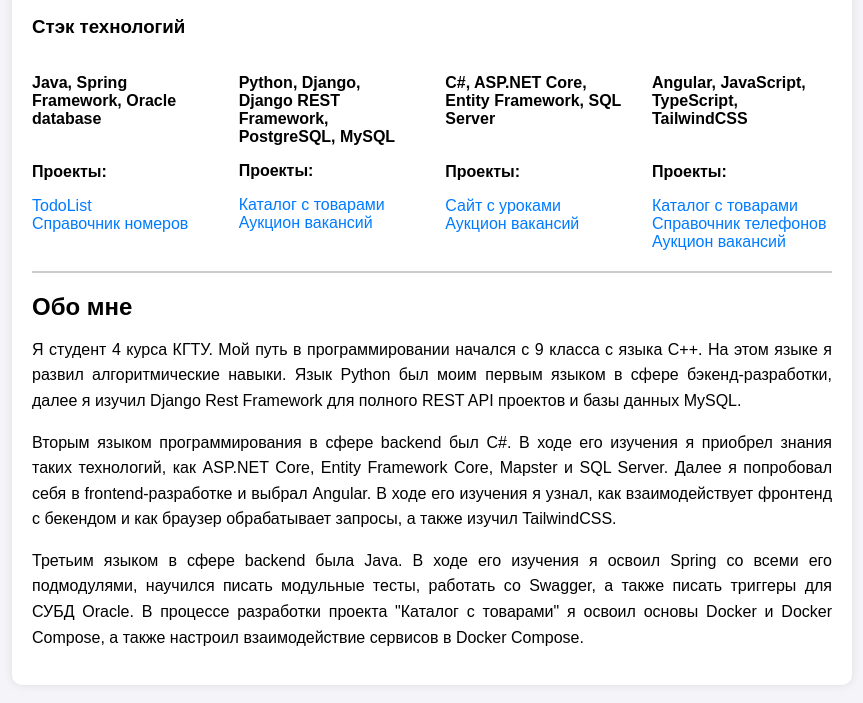
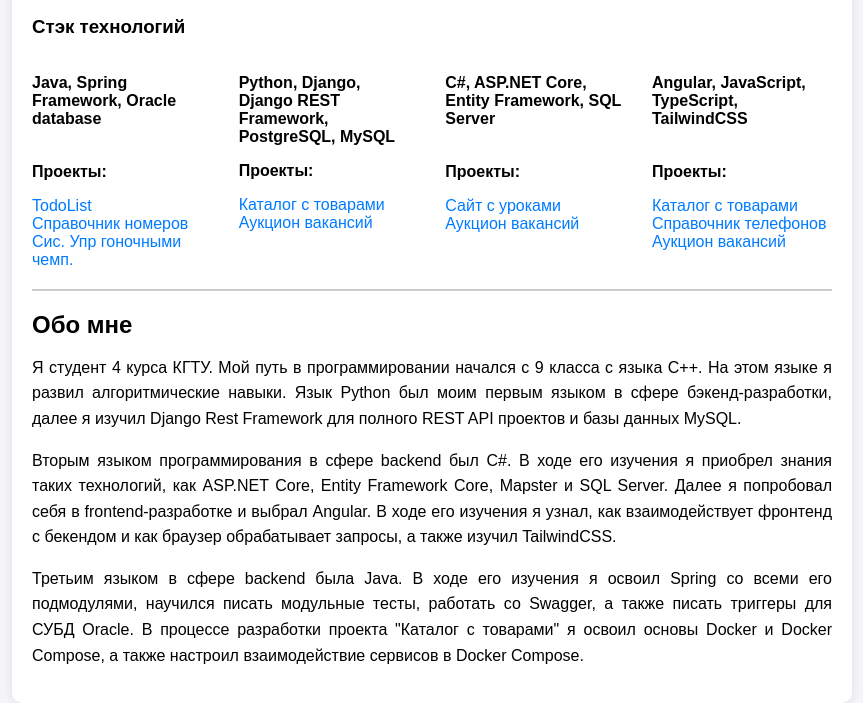
Before and after one commit to DELTA-0924/Resume, a plain HTML site: page index.html in a window 1280 px wide. Shown: the part 169-872 px from the top of the page, without its empty margins (208-1071 px from the left). Drawn offline with Linux system fonts and the light colour scheme.

Commit message:
add petprojects

```diff
--- a/index.html
+++ b/index.html
@@ -90,6 +90,7 @@
                 <p style="margin-top: 35px;">Проекты:</p>
                 <a href="https://github.com/DELTA-0924/TodoList_java_spring.git">TodoList</a><br>
                 <a href="https://github.com/DELTA-0924/ClientBook_Java_Spring.git">Справочник номеров</a>
+                <a href="https://github.com/DELTA-0924/RaceManager_java_awt">Сис. Упр гоночными чемп.</a>
             </section>
             <section>
                 <p>Python, Django, Django REST Framework, PostgreSQL, MySQL</p>
```
